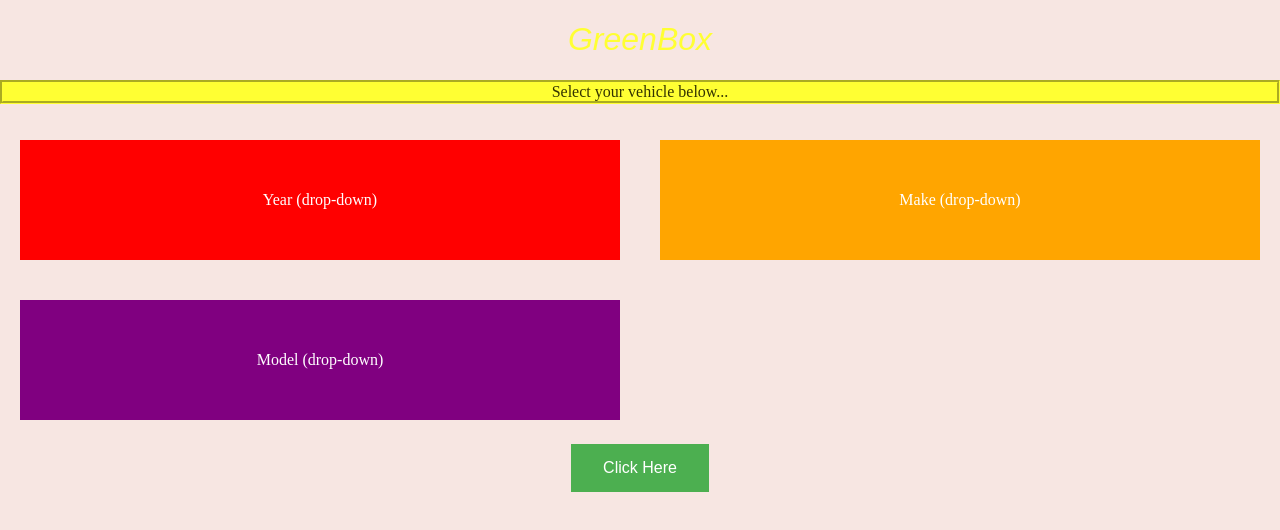
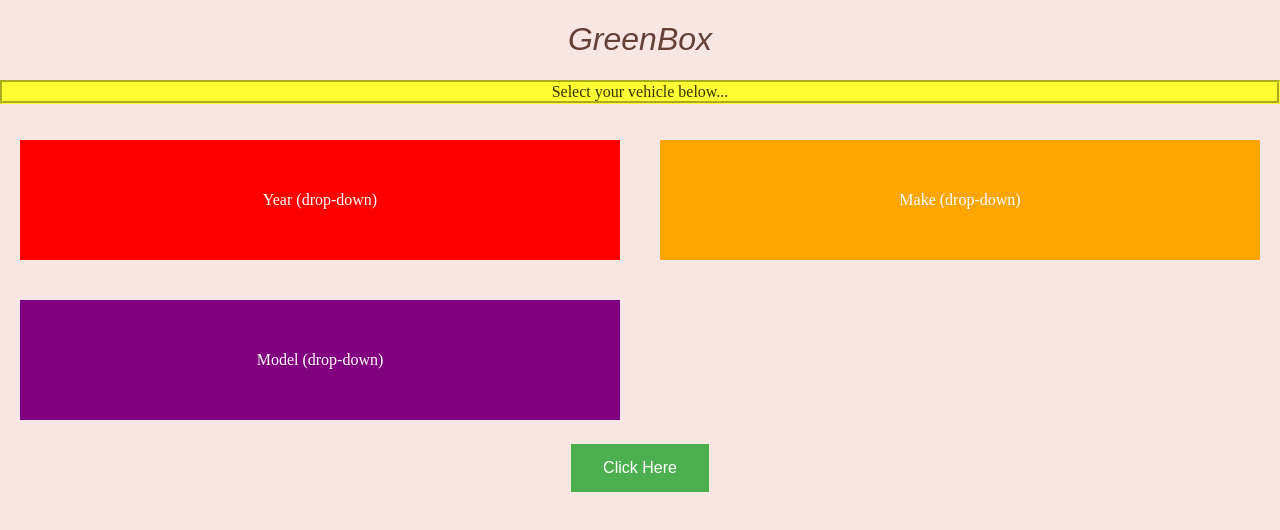
Before and after one commit to charlieboy13/GrnBx7, a plain HTML site: page index.html in a window 1280 px wide. Drawn offline with Linux system fonts and the light colour scheme.

Commit message:
Update myStyle.css

```diff
--- a/myStyle.css
+++ b/myStyle.css
@@ -4,7 +4,7 @@ body {
  color: #FFFFFF;
 }
 h1 {
- color: #FFFF33;
+ color: #663f35;
  text-align: center;
  font: italic 200% fantasy;
 }
```
